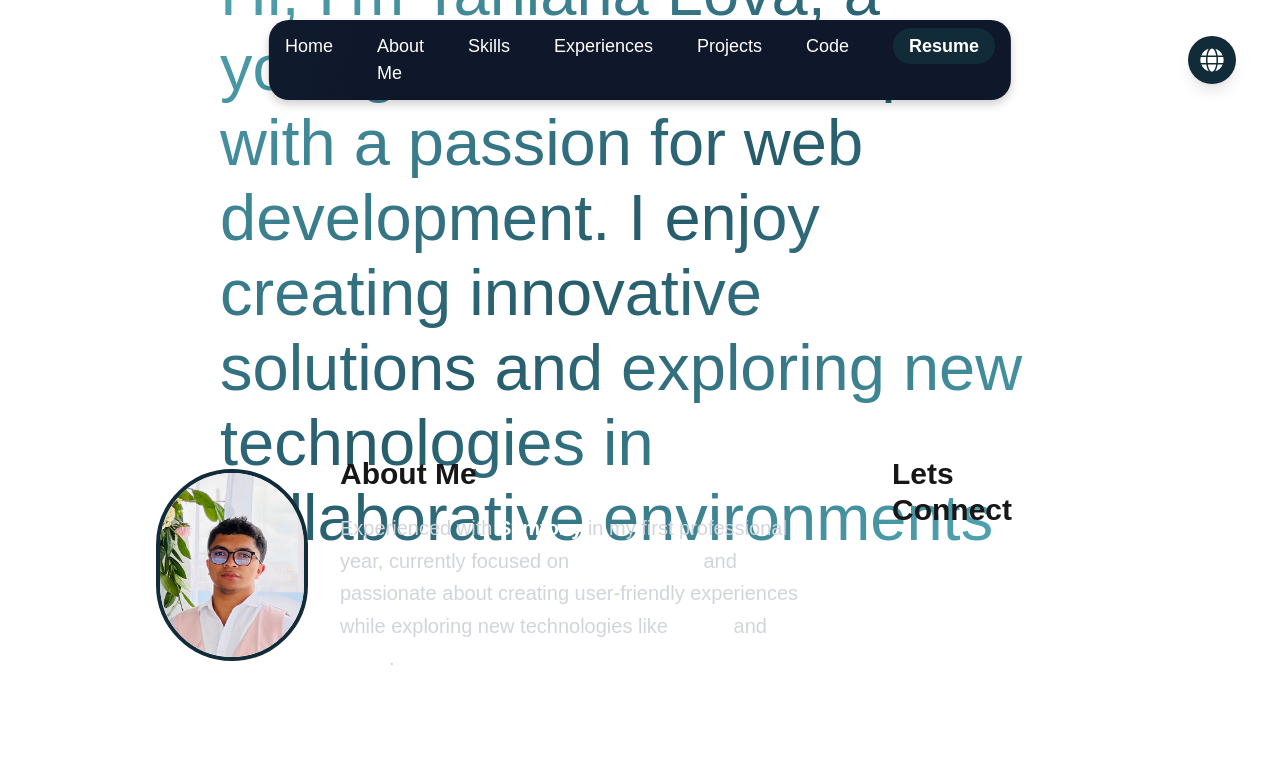
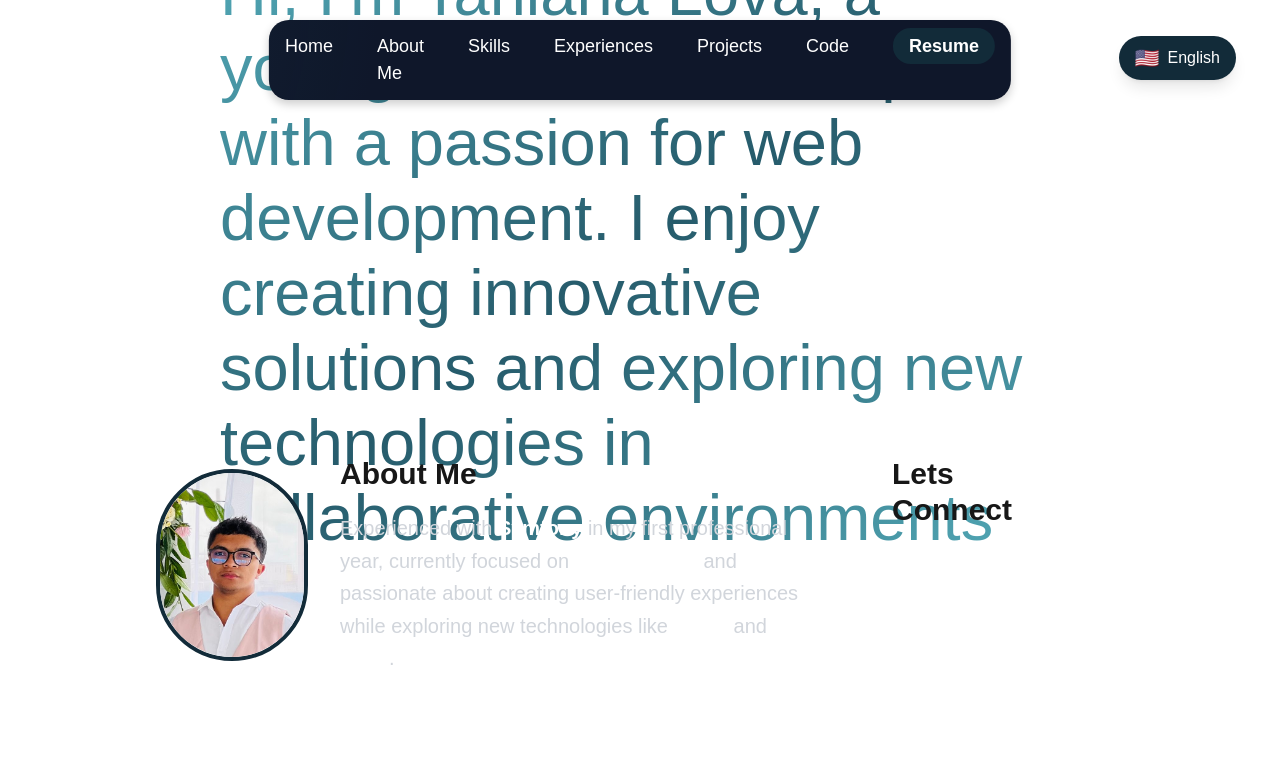
Before and after one commit to Mukkun007/PORTFOLIO-LOVA, a Next.js app: page / in a window 1280 px wide. Shown: the top 775 px of the page. Built offline with nearby package versions, Linux system fonts and the light colour scheme.

Commit message:
button translation Flag

```diff
--- a/src/components/Langue.tsx
+++ b/src/components/Langue.tsx
@@ -1,7 +1,6 @@
 "use client";
 
 import React from "react";
-import { FaGlobe } from "react-icons/fa";
 
 const Langue = ({
   currentLang,
@@ -11,17 +10,19 @@ const Langue = ({
   onChangeLang: (lang: string) => void;
 }) => {
   const toggleLanguage = () => {
-    const newLang = currentLang === "en" ? "fr" : "en"; // Utilisation correcte
+    const newLang = currentLang === "en" ? "fr" : "en"; // Change la langue
     onChangeLang(newLang);
   };
 
   return (
     <button
-      className="fixed top-9 right-11 bg-[#122b39] text-white p-3 rounded-full shadow-lg hover:bg-[#0e2331] transition-colors duration-300"
+      className="fixed top-9 right-11 flex items-center gap-2 bg-[#122b39] text-white px-4 py-2 rounded-full shadow-lg hover:bg-[#0e2331] transition-colors duration-300"
       aria-label="Change language"
       onClick={toggleLanguage}
     >
-      <FaGlobe size={24} />
+      {/* Affichage du drapeau correspondant */}
+      <span className="text-xl">{currentLang === "en" ? "🇺🇸" : "🇫🇷"}</span>
+      <span>{currentLang === "en" ? "English" : "Français"}</span>
     </button>
   );
 };
```
